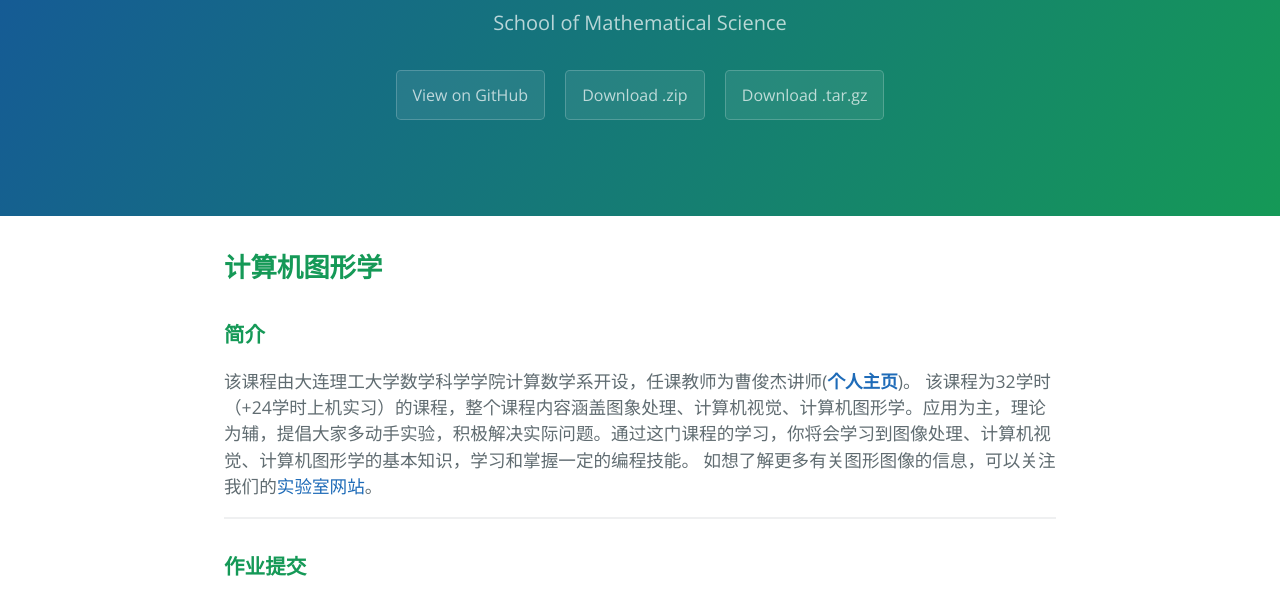
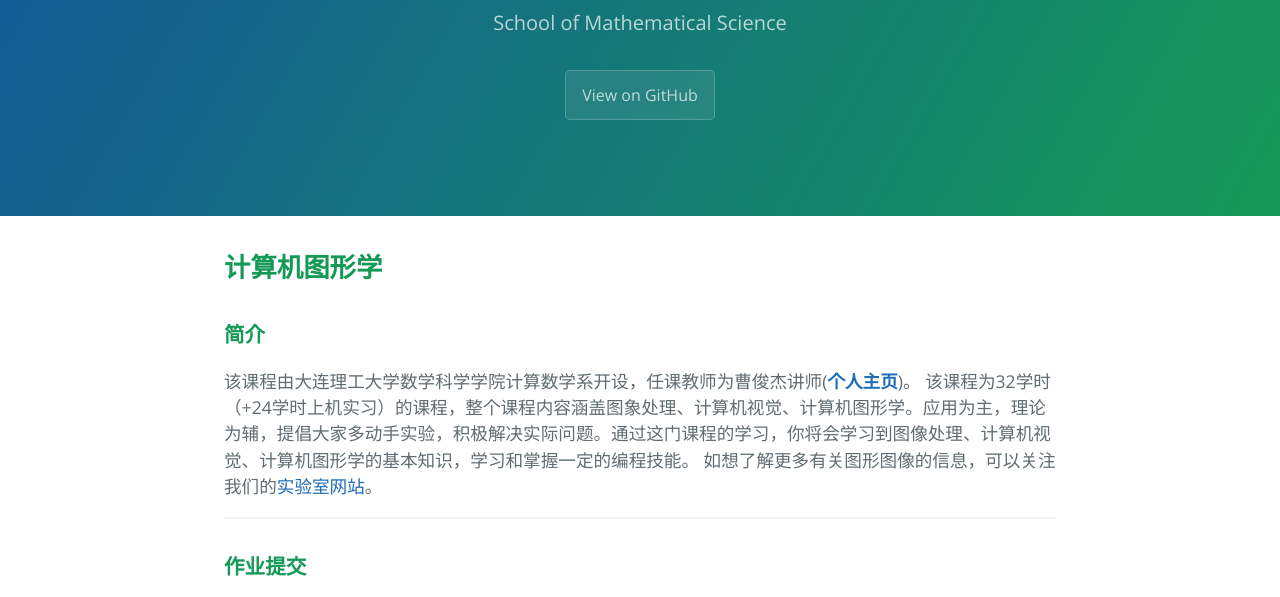
Before and after one commit to jjcao/ComputerGraphics, a plain HTML site: page index.html in a window 1280 px wide. Shown: the part 167-764 px from the top of the page. Drawn offline with nearby package versions, Linux system fonts and the light colour scheme.

Commit message:
no message

```diff
--- a/index.html
+++ b/index.html
@@ -20,8 +20,6 @@
       <h1 class="project-name">Computer Graphics 2017 (DLUT)</h1>
       <h2 class="project-tagline">School of Mathematical Science</h2>
       <a href="https://github.com/jjcao/ComputerGraphics" class="btn">View on GitHub</a>
-      <a href="https://github.com/jjcao/ComputerGraphics/zipball/master" class="btn">Download .zip</a>
-      <a href="https://github.com/jjcao/ComputerGraphics/tarball/master" class="btn">Download .tar.gz</a>
     </section>
 
     <section class="main-content">
```
